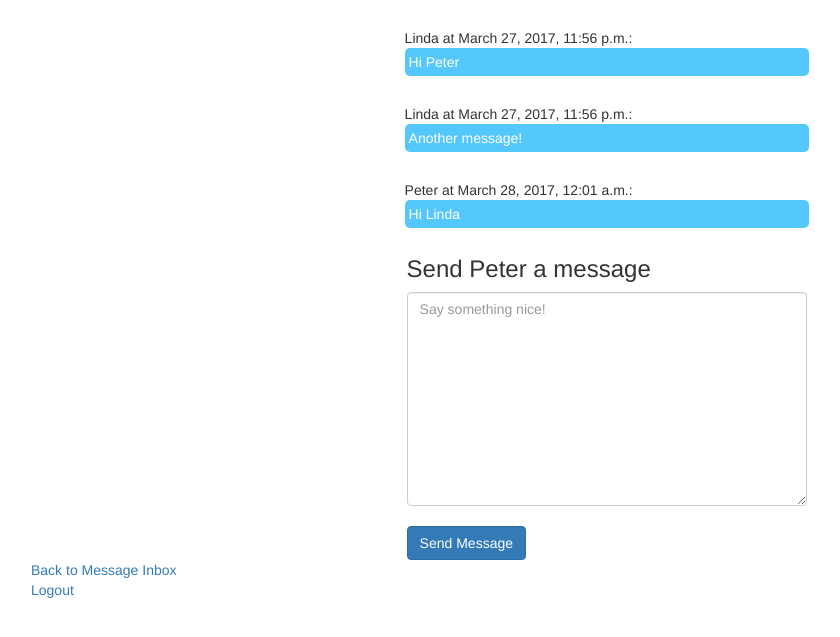
After one commit to eddieverity/match, a Django app: template apps/match_dot_com/templates/match_dot_com/messenger.html in a window 1280 px wide. The commit adds this page. Shown: the top 637 px of the page, without its empty margins (33-873 px from the left). Run offline with Django 3.2, Linux system fonts and the light colour scheme; the template is opened without the code that fills it: values that come from a table or form of the project are taken from there, others are empty; data comes from the database, SQL or seed files in the repository; both versions use the stored data as it was after the commit; parts of the project's set-up code (start-up, migrations or seed data) failed here and were passed over; some libraries are stand-ins or nearby versions.

Commit message:
added basic messaging system

```diff
--- a/apps/match_dot_com/models.py
+++ b/apps/match_dot_com/models.py
@@ -7,6 +7,8 @@ class User(models.Model):
   last_name=models.CharField(max_length=64)
   email=models.CharField(max_length=64, unique=True)
   password=models.CharField(max_length=512)
+  created_at = models.DateTimeField(auto_now_add=True, blank=True, null=True)
+  updated_at = models.DateTimeField(auto_now=True, blank=True, null=True)
 
 class Profile(models.Model):
   user=models.ForeignKey(User, related_name='user_profile')
@@ -53,12 +55,20 @@ class Seeking(models.Model):
 class Images(models.Model):
   user=models.ForeignKey(User, related_name='user_pics')
   user_pic=models.ImageField(upload_to = 'pic/folder/', default='pic/folder/none/no-img.jpg')
+  created_at = models.DateTimeField(auto_now_add=True, blank=True, null=True)
+  updated_at = models.DateTimeField(auto_now=True, blank=True, null=True)
 
 class Messages(models.Model):
   sender=models.ForeignKey(User, related_name='user')
   recipient=models.ForeignKey(User, related_name='user_recipient')
   description=models.CharField(max_length=1024)
+  message_read=models.NullBooleanField(blank=True, null=True)
+  created_at = models.DateTimeField(auto_now_add=True, blank=True, null=True)
+  updated_at = models.DateTimeField(auto_now=True, blank=True, null=True)
 
 class Wink(models.Model):
   sender=models.ForeignKey(User, related_name='user_wink')
   recipient=models.ForeignKey(User, related_name='wink_recipient')
+  wink_seen=models.NullBooleanField(blank=True, null=True)
+  created_at = models.DateTimeField(auto_now_add=True, blank=True, null=True)
+  updated_at = models.DateTimeField(auto_now=True, blank=True, null=True)
--- a/apps/match_dot_com/static/match_dot_com/css/style.css
+++ b/apps/match_dot_com/static/match_dot_com/css/style.css
@@ -16,6 +16,20 @@ h2{
 }
 .alert{
 	margin-top: 10px;
+}
+#messenger{
+	width: 40%;
+	margin: 0 auto;
+}
+.msgcontents{
+	margin: 2em 2em;
+	display: block;
+}
+.msgtxt{
+	background: #54C7FC;
+	color: white;
+	padding: 4px;
+	border-radius: 5px;
 }
 /*NEW SLIDER STYLES FOR SCALE, ETC*/
 /* slider widget */
--- a/apps/match_dot_com/templates/match_dot_com/index.html
+++ b/apps/match_dot_com/templates/match_dot_com/index.html
@@ -15,6 +15,7 @@
 <body>
   <div id="wrapper">
     <h1>Match</h1>
+    <a href="{% url 'match:messages' %}">Messages</a><br>
     <a href="{% url 'match:logout' %}">Logout</a>
   </div>
 </body>
--- /dev/null
+++ b/apps/match_dot_com/templates/match_dot_com/messenger.html
@@ -0,0 +1,39 @@
+<!DOCTYPE html>
+<html lang="en">
+    <head lang="en">
+    {% load static %}
+    <meta charset="UTF-8">
+    <meta name="viewport" content="width=device-width, initial-scale=1">
+    <link rel="stylesheet" href="https://maxcdn.bootstrapcdn.com/bootstrap/3.3.5/css/bootstrap.min.css">
+    <script type="text/javascript" src="{% static 'match_dot_com/js/script.js' %}"></script>
+    <script src="https://ajax.googleapis.com/ajax/libs/jquery/2.1.3/jquery.min.js"></script>
+    <script src="https://maxcdn.bootstrapcdn.com/bootstrap/3.3.5/js/bootstrap.min.js"></script>
+    <link rel="stylesheet" href="{% static 'match_dot_com/css/style.css' %}">
+    <link rel="shortcut icon" type="image/png" href="{% static 'match_dot_com/img/favicon.ico' %}"/>
+    <title>Match</title>
+</head>
+    <body>
+    <div id="wrapper">
+        <div id="messenger">
+            {% if pastmessages %}
+                {% for message in pastmessages %}
+                <div class="msgcontents">
+                    {{ message.sender.first_name }} at {{ message.created_at }}:<br>
+                    <div class="msgtxt">
+                        {{ message.description }}
+                    </div>
+                </div>
+                {% endfor %}
+            {% endif %}
+            <form action="{% url 'match:messenger' id=others.id %}" method="POST">
+                {% csrf_token %}
+                <h3>Send {{others.first_name}} a message</h3>
+                <textarea placeholder="Say something nice!" cols="30" rows="10" class="form-control" name="message_text"></textarea><br>
+                <button type="submit" class="btn btn-primary">Send Message</button>
+            </form>
+        </div>
+        <a href="{% url 'match:messages' %}">Back to Message Inbox</a><br>
+        <a href="{% url 'match:logout' %}">Logout</a>
+    </div>
+    </body>
+</html>
--- a/apps/match_dot_com/urls.py
+++ b/apps/match_dot_com/urls.py
@@ -8,4 +8,5 @@ urlpatterns = [
     url(r'^survey$', survey, name='survey'),
     url(r'^logout$', logout, name='logout'),
     url(r'^messages$', messages, name='messages'),
+    url(r'^messenger/(?P<id>\d+)$', messenger, name='messenger'),
 ]
```
Also changed, not shown: apps/match_dot_com/templates/match_dot_com/messages.html (+15 -1 lines), apps/match_dot_com/views.py (+24 -1 lines), apps/match_dot_com/migrations/0002_messages_message_read.py (added), apps/match_dot_com/migrations/0003_auto_20170327_2356.py (added), db.sqlite3, 5 other files.
